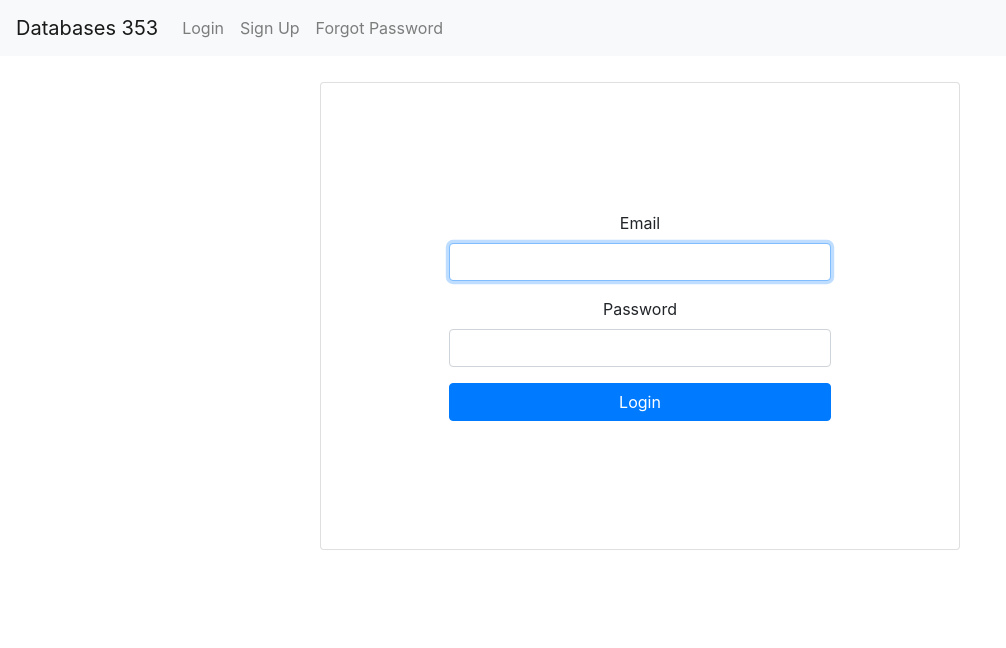
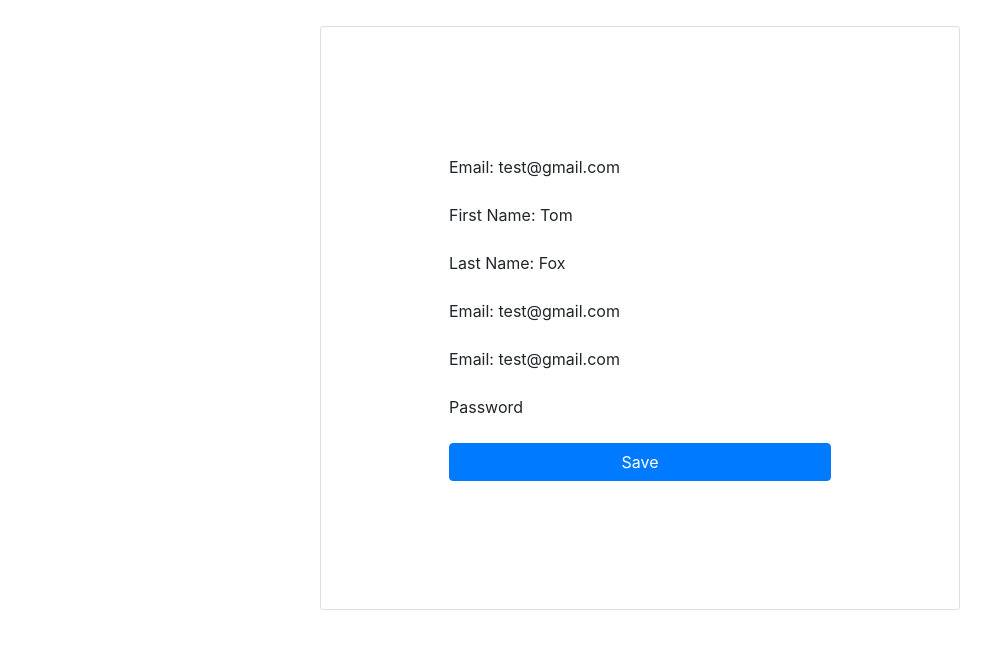
Before and after one commit to jsilber94/COMP353Project, a React (Create React App) app in the folder frontend/: page / in a window 1280 px wide. Shown: the top 648 px of the page, without its empty margins (0-1006 px from the left). Built offline with nearby package versions, Linux system fonts and the light colour scheme.

Commit message:
working on user profile page

```diff
--- a/frontend/src/App.jsx
+++ b/frontend/src/App.jsx
@@ -10,6 +10,7 @@ import './App.css';
 import IndexRouter from './components/router/IndexRouter';
 import { apiURL } from './config/env';
 import authenticationReducer from './store/reducers/auth';
+import ProfilePage from './pages/ProfilePage'
 
 export const history = createBrowserHistory({ basename: '/' });
 
@@ -23,17 +24,30 @@ const store = createStore(reducer(history), applyMiddleware(ReduxThunk, routerMi
 
 function App() {
   axios.defaults.baseURL = apiURL;
+  const user = {
+    "user_id": 11,
+    "fname": "Tom",
+    "lname": "Fox",
+    "category": null,
+    "email": "test@gmail.com",
+    "password_hash": "2AZV9VIWv",
+    "balance": null,
+    "date_last_payment": null,
+    "withdrawal_status": 0,
+    "isAdmin": 1
+}
 
   return (
-    <div className="App">
-      <Provider store={store}>
-        <ConnectedRouter history={history}>
-          <BrowserRouter>
-            <IndexRouter />
-          </BrowserRouter>
-        </ConnectedRouter>
-      </Provider>
-    </div>
+    <ProfilePage user={user} />
+    // <div className="App">
+    //   <Provider store={store}>
+    //     <ConnectedRouter history={history}>
+    //       <BrowserRouter>
+    //         <IndexRouter />
+    //       </BrowserRouter>
+    //     </ConnectedRouter>
+    //   </Provider>
+    // </div>
   );
 }
 
--- a/frontend/src/components/layout/Header.jsx
+++ b/frontend/src/components/layout/Header.jsx
@@ -1,34 +1,61 @@
 import React from 'react';
 import Nav from 'react-bootstrap/Nav';
 import Navbar from 'react-bootstrap/Navbar';
+import {useState} from 'react'
+import {useHistory} from 'react-router-dom'
 
 function SignedInUser(props) {
-  if (props.name === '') {
-    return null;
+  const [name, setName] = useState("");
+  const [isDone, setIsDone] = useState(false);
+
+  if(props.user.fname && !isDone){
+    setName(`${props.user.fname} ${props.user.lname}`)
+    setIsDone(true)
   }
+
   return (
     <Navbar.Text>
       Signed in as:
       {' '}
-      <a href="#login">{props.name}</a>
+      <a href="#login">{name}</a>
     </Navbar.Text>
   );
 }
 
+// TODO implement user/admin info pages, to redirect to
+
 function Header(props) {
+  const history = useHistory();
+
+  function getPath(isAdmin){
+    if(isAdmin){
+      return "/adminDashboard";
+    }
+    return "/dashboard"
+  }
+
+  const navClickHome = () => {
+    history.push({
+      pathname: getPath(props.user.isAdmin),
+      user: props.user
+    })
+  }
+
+
   return (
     <Navbar bg="light" expand="lg">
       <Navbar.Brand href="#home">Databases 353</Navbar.Brand>
       <Navbar.Toggle aria-controls="basic-navbar-nav" />
       <Navbar.Collapse id="basic-navbar-nav">
         <Nav className="mr-auto">
-          <Nav.Link href="#home">Home</Nav.Link>
-          <Nav.Link href="#admin">Admin</Nav.Link>
-          <Nav.Link href="#user">User</Nav.Link>
+          <Nav.Link onClick={navClickHome}>Home</Nav.Link>
+          <Nav.Link onClick={navClickHome}>
+            {props.user.isAdmin ? <span>Admin</span> : <span>User</span>} Profile
+          </Nav.Link>
         </Nav>
       </Navbar.Collapse>
       <Navbar.Collapse className="justify-content-end">
-        <SignedInUser name={props.user} />
+        <SignedInUser user={props.user} />
       </Navbar.Collapse>
     </Navbar>
   );
--- a/frontend/src/components/router/AdminRouter.jsx
+++ b/frontend/src/components/router/AdminRouter.jsx
@@ -3,13 +3,15 @@ import { Route, Switch } from 'react-router-dom';
 import Dashboard from '../../pages/Dashboard';
 import AdminDashboard from '../../pages/AdminDashboard';
 import NotFound from '../../pages/NotFound';
+import { useHistory } from 'react-router-dom'
 
 export default function AdminRouter() {
+    const history = useHistory();
 
     return (
         <Switch>
             <Route path="/dashboard">
-                <Dashboard />
+                <Dashboard user={history.location.user}/>
             </Route>
             <Route path="/adminDashboard">
                 <AdminDashboard />
--- a/frontend/src/config/env.js
+++ b/frontend/src/config/env.js
@@ -1 +1 @@
-export const apiURL = 'http://localhost:9891/';
+export const apiURL = 'http://localhost:9890/';
--- a/frontend/src/pages/Dashboard.jsx
+++ b/frontend/src/pages/Dashboard.jsx
@@ -1,14 +1,25 @@
 import React from 'react';
 import Header from '../components/layout/Header'
 import JobTable from '../components/Jobs';
+import { useHistory } from 'react-router-dom'
 
 function Dashboard(props) {
+    const history = useHistory();
+    const user = history.location.user
 
-    return (
+    if(history.location.user){
+         return (
         <div>
-            <Header></Header>
+            <Header user={user}></Header>
         </div>
     );
+    }else{
+        return(
+            <Header></Header>
+        )
+    }
+
+
 }
 
 export default Dashboard;
--- /dev/null
+++ b/frontend/src/pages/ProfilePage.jsx
@@ -0,0 +1,53 @@
+import React from 'react'
+import { useHistory } from 'react-router-dom'
+import { Button, FormControl, FormGroup, FormLabel, Card } from 'react-bootstrap';
+import Header from '../components/layout/Header';
+import NotFound from '../pages/NotFound';
+
+
+function ProfileInformation(){
+
+}
+
+function ProfilePage(props){
+    const history = useHistory()
+
+    if(props.user){
+      return (    <div>
+            {props.header}
+              <Card style={{ width: '50%', padding: '10%', margin: 'auto', marginTop: '2%' }}>
+              <FormGroup controlId="email">
+                <FormLabel>Email: {props.user.email}</FormLabel>
+                </FormGroup>
+                <FormGroup controlId="fname">
+                <FormLabel>First Name: {props.user.fname}</FormLabel>
+                </FormGroup>
+                <FormGroup controlId="lname">
+                <FormLabel>Last Name: {props.user.lname}</FormLabel>
+                </FormGroup>
+               { props.user.balance ? <FormGroup controlId="Balance">
+                <FormLabel>Account balance: {props.user.email}</FormLabel>
+                </FormGroup> : null}
+                <FormGroup controlId="email">
+                <FormLabel>Email: {props.user.email}</FormLabel>
+                </FormGroup>
+                <FormGroup controlId="email">
+                <FormLabel>Email: {props.user.email}</FormLabel>
+                </FormGroup>
+
+                <FormGroup controlId="password">
+                  <FormLabel>Password</FormLabel>
+                </FormGroup>
+
+                <Button type="Submit">Save</Button>
+              </Card>
+        </div>)
+    }else{
+        return (
+          <NotFound/>
+        )
+    }
+
+  }
+
+export default ProfilePage;
--- a/frontend/src/pages/auth/Login.jsx
+++ b/frontend/src/pages/auth/Login.jsx
@@ -24,7 +24,10 @@ export default function Login() {
             history.push("/adminDashboard");
           }
           else if (response.data.user.isAdmin == 0) {
-            history.push("/dashboard");
+            const user = response.data.user;
+            history.push({pathname: "/dashboard",
+                          user: user
+                        });
           }
         } else {
           setErrorMessage(response.data.message);
```
